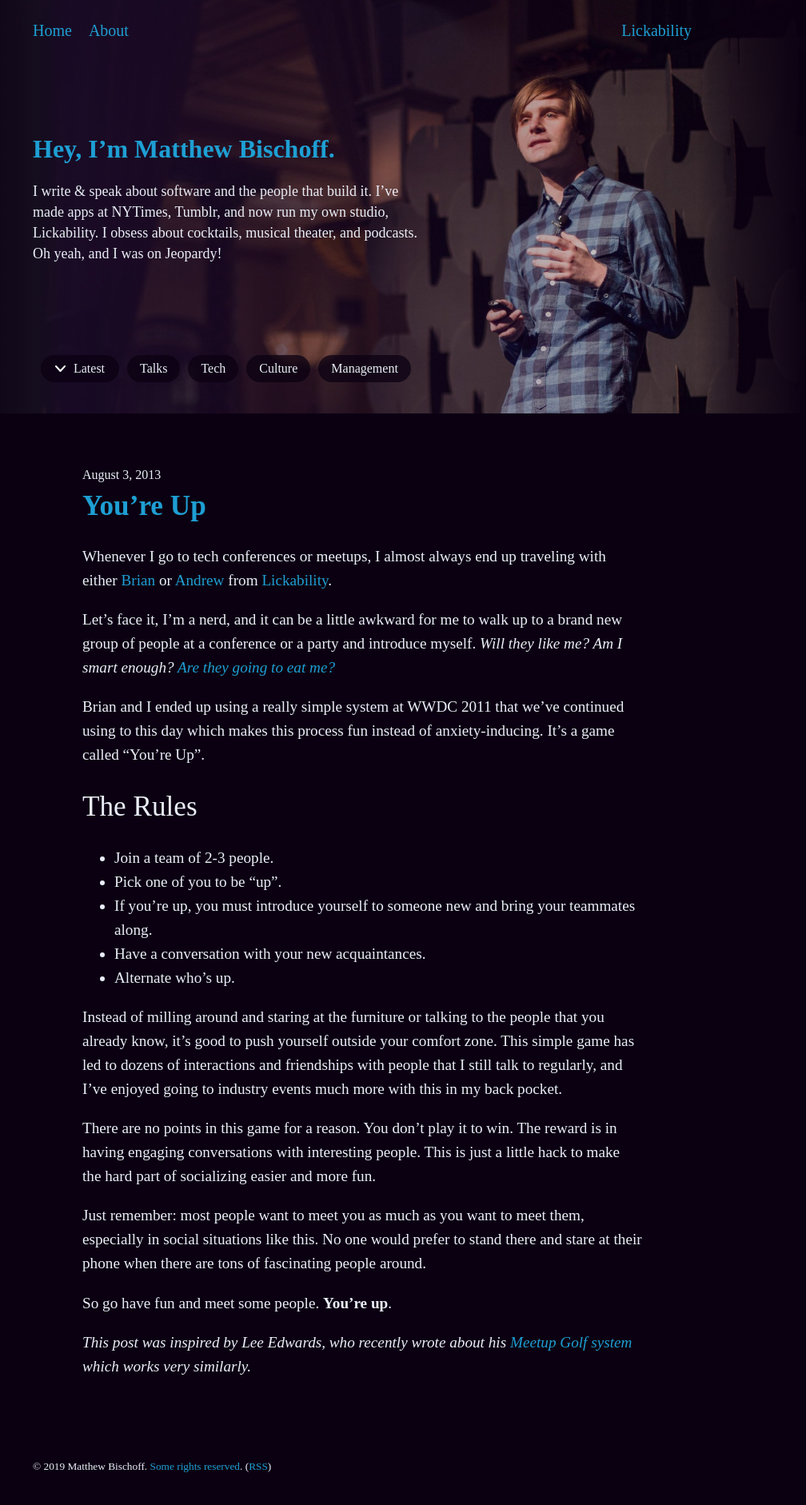
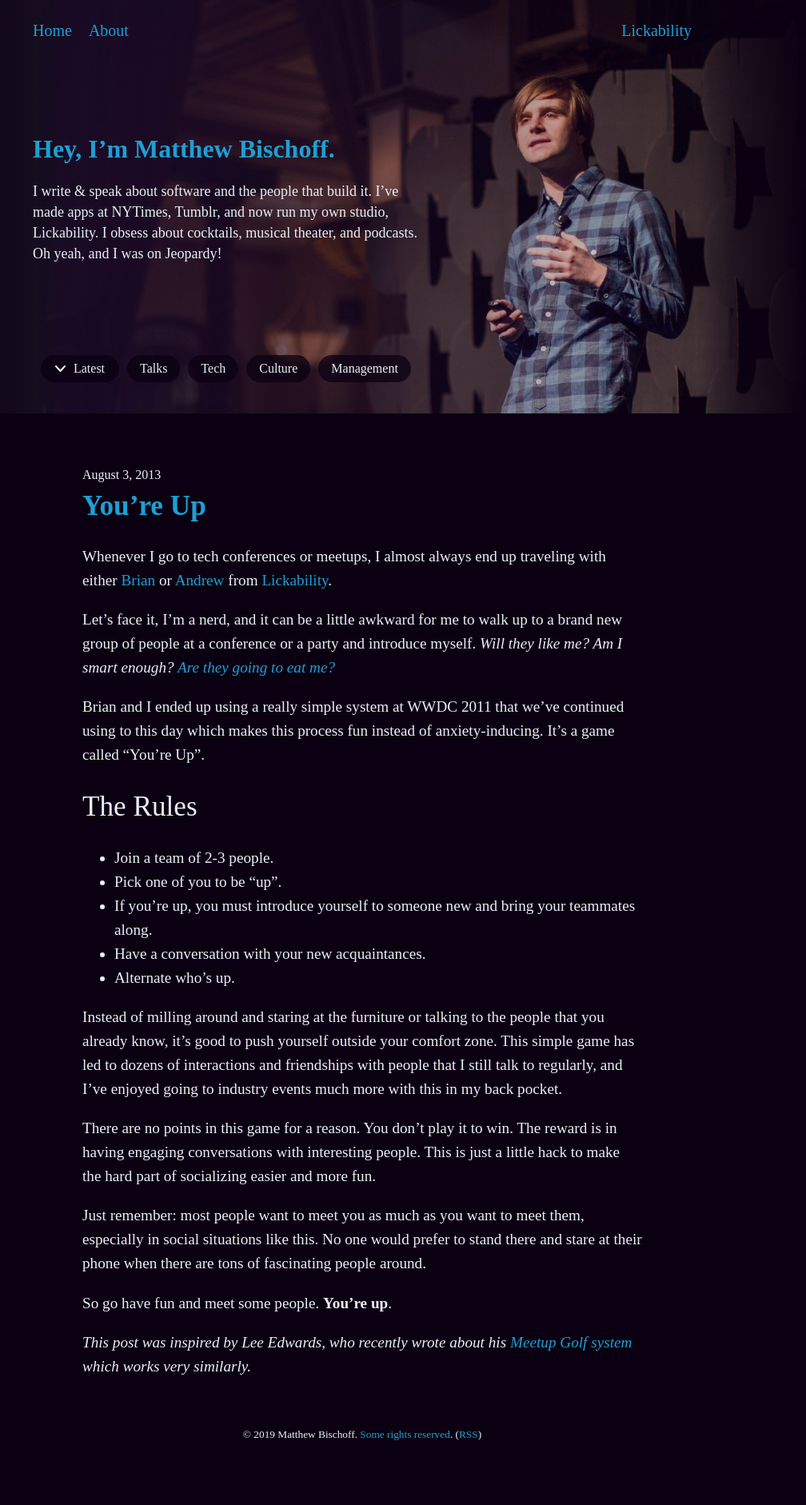
Before and after one commit to mbbischoff/website, a Jekyll site: the page built from _posts/2013-08-03-you-re-up.md, in a window 1280 px wide. Shown: the whole page at 80% size, without its empty margins (187-1195 px from the left). Built offline with Jekyll 4.4.1, drawn with Linux system fonts in a browser that asks for light colours; some web fonts are replaced; after the commit the page ends 1802 px from its top, so only the background shows below that.

Commit message:
Updated Footer

```diff
--- a/_sass/_footer.scss
+++ b/_sass/_footer.scss
@@ -1,5 +1,4 @@
 footer {
-  margin: 0px auto;
-  padding: 40px 20px;
-  max-width: 824px;
+  padding: 0px 20px;
+  text-align: center;
 }
```
